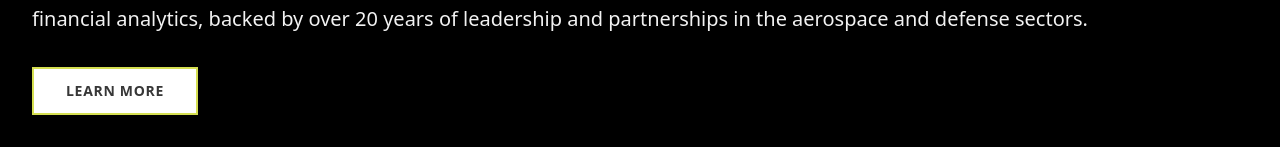
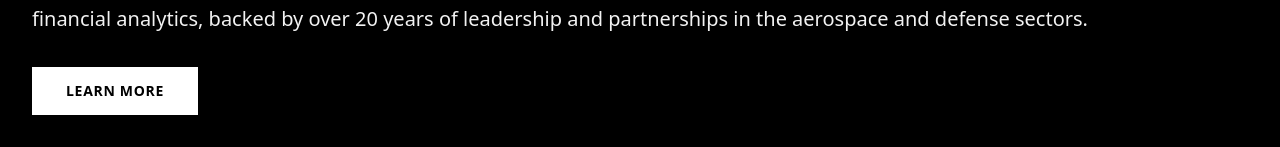
Before and after one commit to Channel-Logistics/landing-page-SpaceEyes, a React (Vite) app: page / in a window 1280 px wide. Shown: the part 653-800 px from the top of the page. Built offline with nearby package versions, Linux system fonts and the light colour scheme.

Commit message:
update button

```diff
--- a/src/components/pages/hero.tsx
+++ b/src/components/pages/hero.tsx
@@ -1,13 +1,8 @@
 import React from 'react';
+
 const Background = "/images/background/bg-7.webp";
+
 const HeroSection: React.FC = () => {
-     const handleLearnMoreClick = () => {
-          const nextSection = document.getElementById('about-section');
-          if (nextSection) {
-               nextSection.scrollIntoView({ behavior: 'smooth' });
-          }
-     };
-
     return (
         <section className="relative min-h-screen w-full flex items-end justify-start overflow-hidden">
             <div
@@ -20,29 +15,28 @@ const HeroSection: React.FC = () => {
             </div>
             <div className="relative z-10 max-w-7xl mx-auto px-6 lg:px-8 w-full pb-24 lg:pb-32">
                 <div className="max-w-6xl">
-                         <h1 className="text-6xl md:text-7xl lg:text-8xl font-bold text-hero-text-primary mb-6 leading-tight">
+                    <h1 className="text-6xl md:text-7xl lg:text-8xl font-bold text-white mb-6 leading-tight">
                         SpaceEyes
                     </h1>
-                         <p className="text-lg md:text-xl text-hero-text-primary mb-8 leading-relaxed max-w-full opacity-95">
+                    <p className="text-lg md:text-xl text-white mb-8 leading-relaxed max-w-full opacity-95">
                         SpaceEyes™ The company offers advanced technologies in space, maritime intelligence, environmental monitoring, and financial analytics, backed by over 20 years of leadership and partnerships in the aerospace and defense sectors.
                     </p>
                     <button
-                              onClick={handleLearnMoreClick}
                         className="group relative inline-flex items-center justify-center px-8 py-3
-                        bg-hero-background
-                        text-text-button
+                        bg-white
+                        text-black
                         font-semibold text-sm tracking-wider
-                        border-2 border-hero-border
+                        border-2 border-white
                         rounded-sm
                         transition-all duration-300 ease-in-out
-                        hover:bg-hero-border
-                        hover:text-hero-text
-                        hover:shadow-lg hover:shadow-hero-border/25
-                        focus:outline-none focus:ring-2 focus:ring-hero-border focus:ring-offset-2 focus:ring-offset-transparent
+                        hover:bg-gray-200
+                        hover:text-black
+                        hover:shadow-lg hover:shadow-white/25
+                        focus:outline-none focus:ring-2 focus:ring-white focus:ring-offset-2 focus:ring-offset-transparent
                         transform hover:scale-105 active:scale-95"
                     >
                         <span className="relative z-10">LEARN MORE</span>
-                              <div className="absolute inset-0 bg-gradient-to-r from-transparent via-hero-border/10 to-transparent opacity-0 group-hover:opacity-100 transition-opacity duration-300 rounded-sm"></div>
+                        <div className="absolute inset-0 bg-gradient-to-r from-transparent via-gray-100/10 to-transparent opacity-0 group-hover:opacity-100 transition-opacity duration-300 rounded-sm"></div>
                     </button>
                 </div>
             </div>
```
Lines whose indentation alone changed are shown as unchanged.
